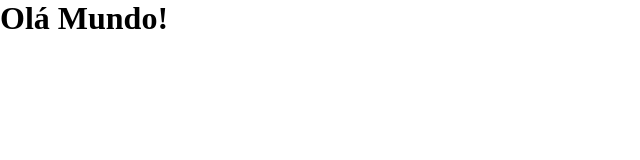
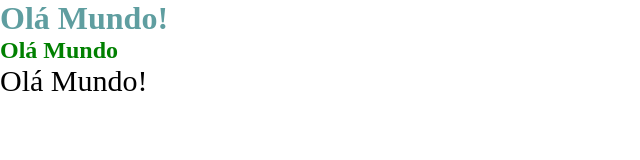
Before and after one commit to alexandretoscano23/CSS, a plain HTML site: page classes-e-ids/index.html in a window 1280 px wide. Shown: the whole page, without its empty margins (0-640 px from the left). Drawn offline with Linux system fonts and the light colour scheme.

Commit message:
classes e atributos

```diff
--- a/classes-e-ids/index.html
+++ b/classes-e-ids/index.html
@@ -7,6 +7,8 @@
     <title>Classes e Ids</title>
 </head>
 <body>
-    <h1>Olá Mundo!</h1>
+    <h1 class="teste">Olá Mundo!</h1> <!-- Adicionando uma classe -->
+    <h2 id="teste">Olá Mundo</h2>
+    <p class="paragrafo">Olá Mundo!</p>
 </body>
 </html>
--- a/classes-e-ids/style.css
+++ b/classes-e-ids/style.css
@@ -3,3 +3,18 @@
     padding: 0;
     box-sizing: border-box;
 }
+
+.teste{
+    color: cadetblue; /* adiciona uma cor a um elemento */
+
+}/* para chamar uma classe - coloca um ponto (.) */
+
+#teste{
+    color: green;
+
+
+}/* para chamar um id - coloca uma # */
+
+.paragrafo{
+    font-size: 30px;
+}
```
